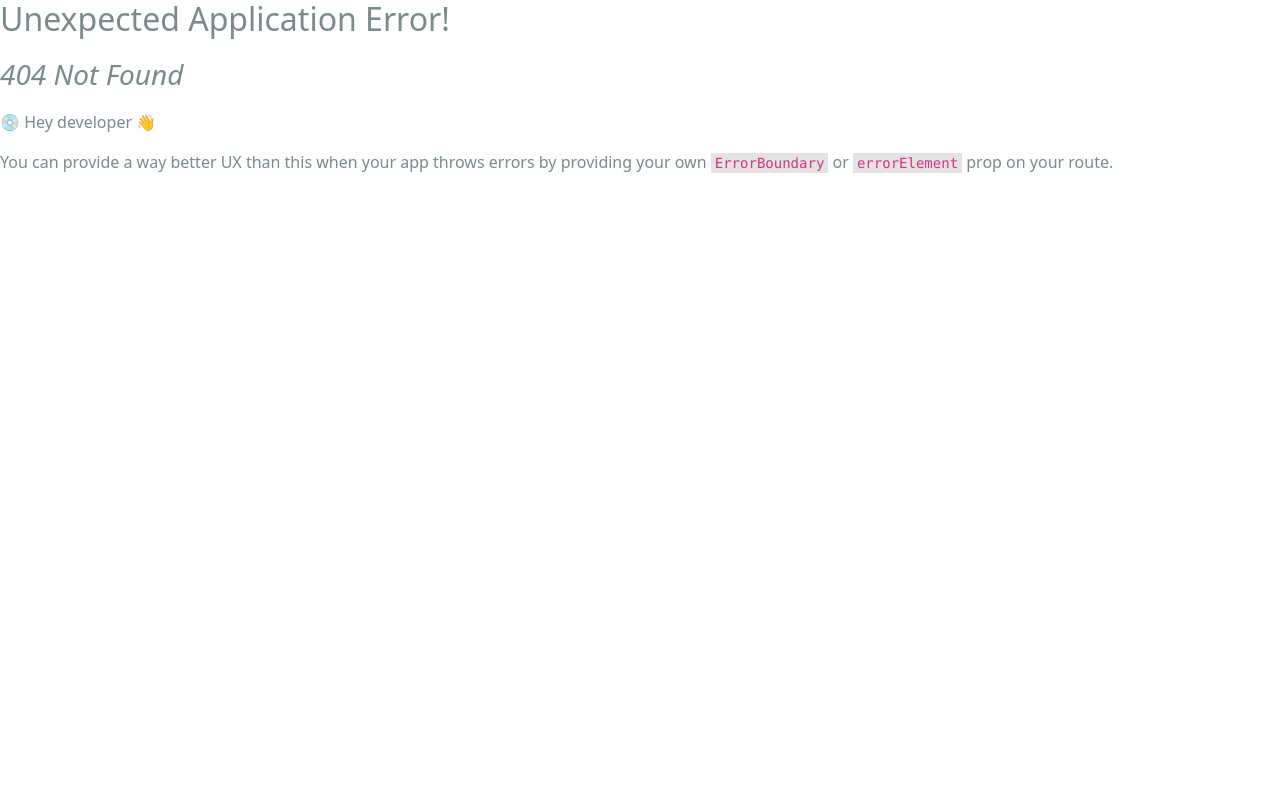
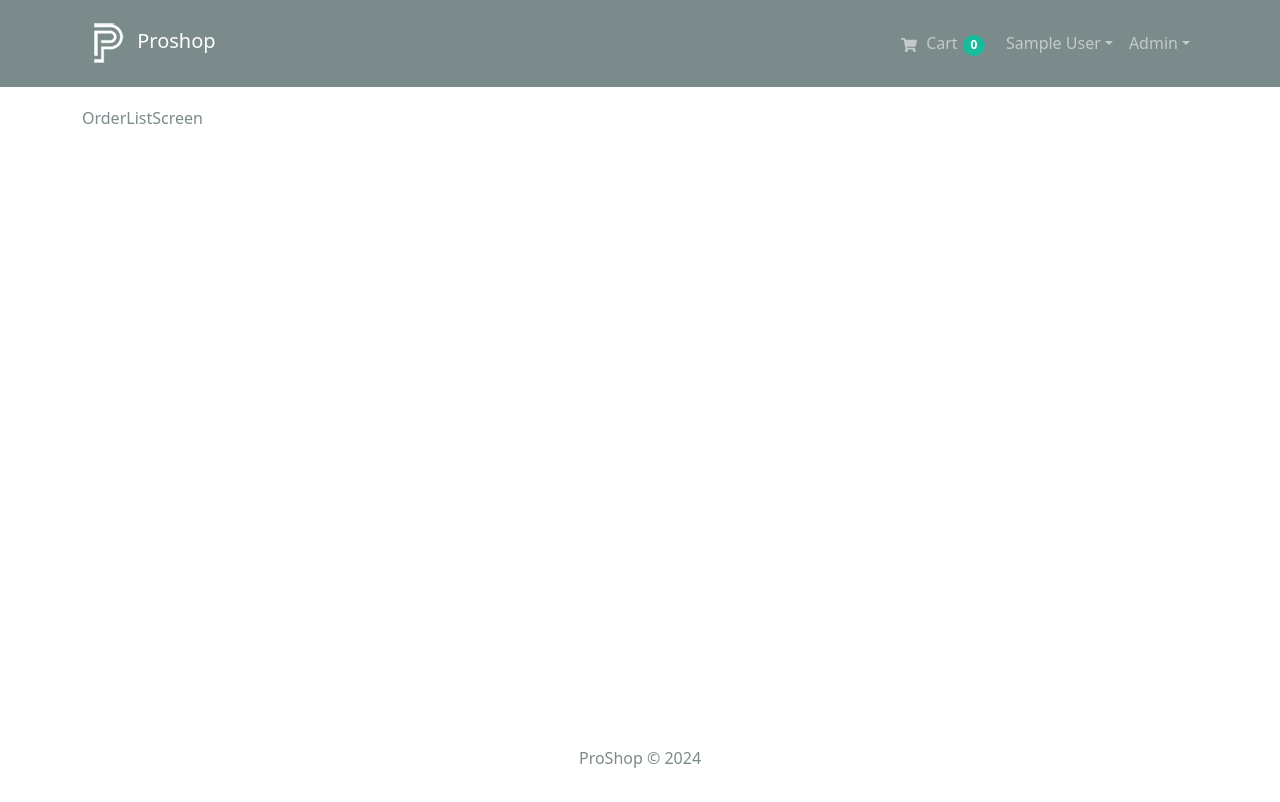
Before and after one commit to cmilliron/proshop, a React (Create React App) app in the folder frontend/: page /admin/orderlist in a window 1280 px wide. Before the commit this address had no page. Shown: the top 802 px of the page. Built offline with nearby package versions, Linux system fonts and the light colour scheme; sample sign-in values are in the browser's storage.

Commit message:
add admin header dropdown menue

```diff
--- a/frontend/src/components/AdminRoute.jsx
+++ b/frontend/src/components/AdminRoute.jsx
@@ -3,7 +3,7 @@
 
 const AdminRoute = () => {
   const { userInfo } = useSelector((state) => state.auth);
-
+  console.log(userInfo && userInfo.isAdmin);
   return userInfo && userInfo.isAdmin ? (
     <Outlet />
   ) : (
--- a/frontend/src/components/Header.jsx
+++ b/frontend/src/components/Header.jsx
@@ -67,6 +67,14 @@
                   </Nav.Link>
                 </LinkContainer>
               )}
+
+              {userInfo && userInfo.isAdmin && (
+                <NavDropdown title="Admin" id="adminmenu">
+                  <LinkContainer to="/admin/orderlist">
+                    <NavDropdown.Item>Orders</NavDropdown.Item>
+                  </LinkContainer>
+                </NavDropdown>
+              )}
             </Nav>
           </Navbar.Collapse>
         </Container>
--- a/frontend/src/index.js
+++ b/frontend/src/index.js
@@ -27,6 +27,10 @@
 import PlaceOrderScreen from "./screens/PlaceOrderScreen";
 import OrderScreen from "./screens/OrderScreen";
 import ProfileScreen from "./screens/ProfileScreen";
+
+// Private Admin Screens
+import AdminRoute from "./components/AdminRoute";
+import OrderListScreen from "./screens/admin/OrderListScreen";
 
 // Styles
 import "./assets/styles/bootstrap.custom.css";
@@ -62,6 +66,10 @@
       <Route path="" element={<PrivateRoute />}>
         <Route path="/profile" element={<ProfileScreen />} />
       </Route>
+
+      <Route path="" element={<AdminRoute />}>
+        <Route path="/admin/orderlist" element={<OrderListScreen />} />
+      </Route>
     </Route>
   )
 );
--- /dev/null
+++ b/frontend/src/screens/admin/OrderListScreen.jsx
@@ -0,0 +1,7 @@
+import React from "react";
+
+function OrderListScreen() {
+  return <div>OrderListScreen</div>;
+}
+
+export default OrderListScreen;
```
Also changed, not shown: 1 other file (tests, documents, lock files or other folders).
